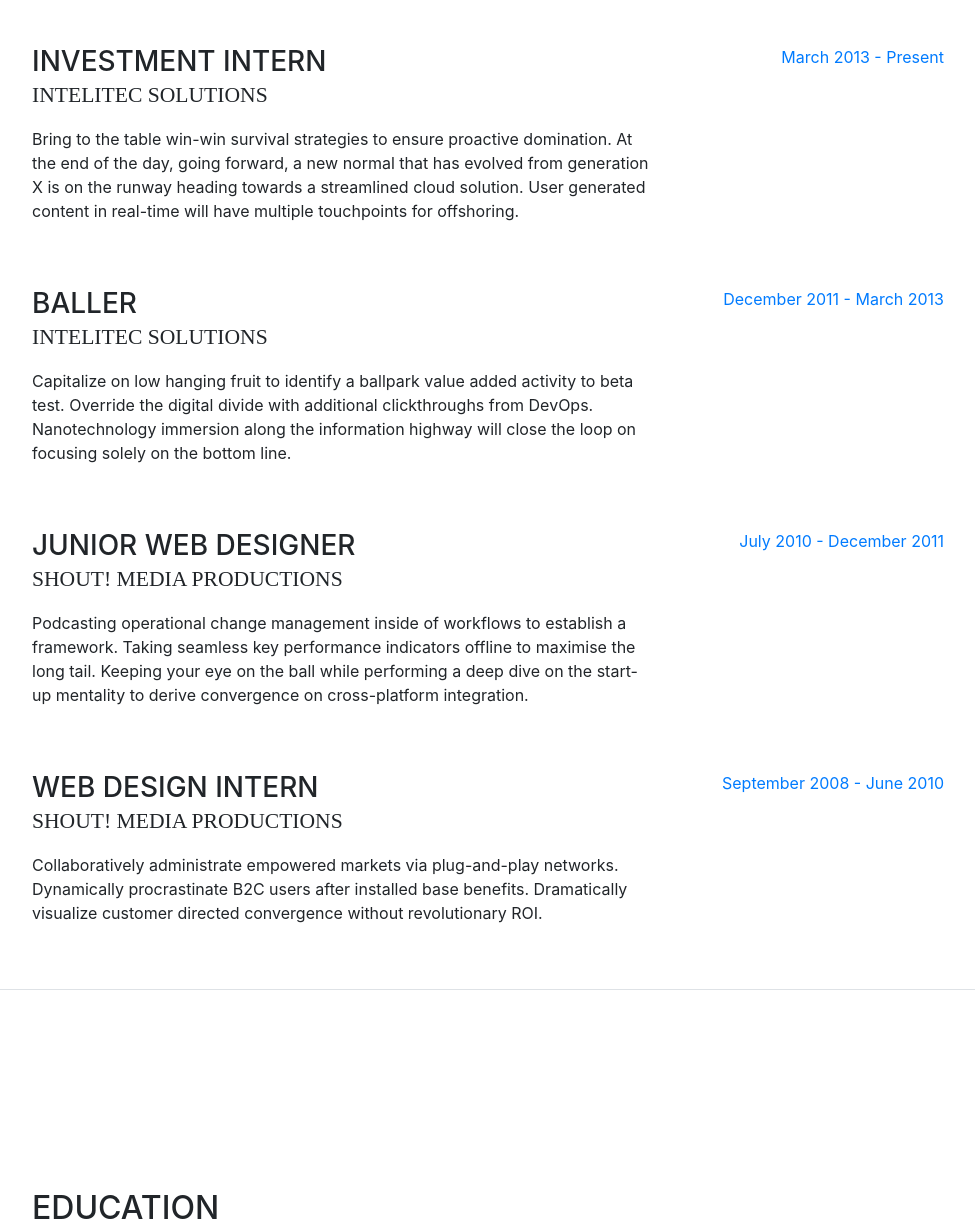
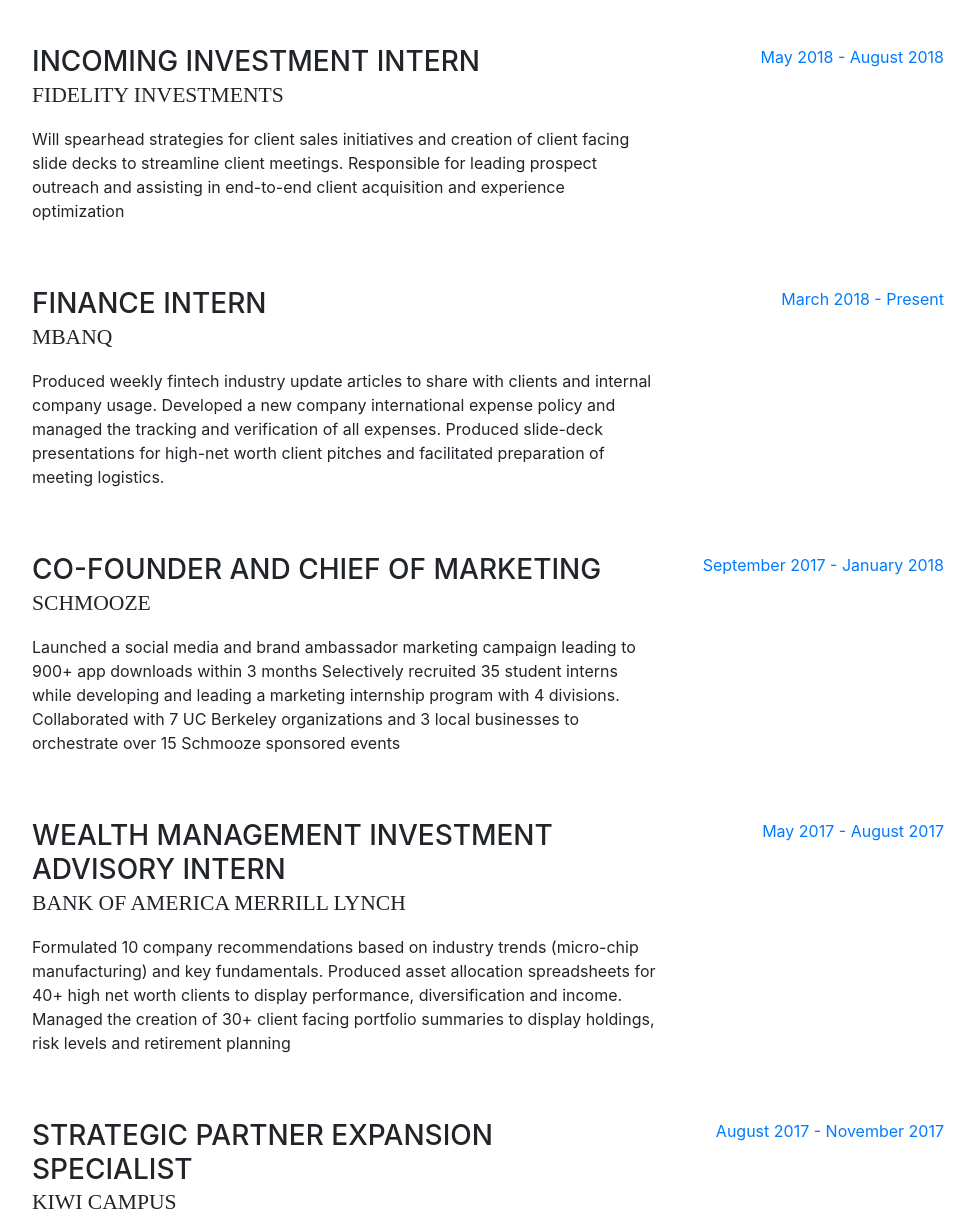
Before and after one commit to connor5101520/connor5101520.github.io, a website with bundled scripts: page index.html in a window 1280 px wide. Shown: the part 889-2119 px from the top of the page, without its empty margins (288-1263 px from the left). Built offline with nearby package versions, Linux system fonts and the light colour scheme; a web font is replaced by a local one.

Commit message:
updateresume

```diff
--- a/index.html
+++ b/index.html
@@ -83,14 +83,6 @@
               </a>
             </li>
             <li class="list-inline-item">
-              <a href="#">
-                <span class="fa-stack fa-lg">
-                  <i class="fa fa-circle fa-stack-2x"></i>
-                  <i class="fa fa-twitter fa-stack-1x fa-inverse"></i>
-                </span>
-              </a>
-            </li>
-            <li class="list-inline-item">
               <a href="https://www.linkedin.com/in/connordsmith/">
                 <span class="fa-stack fa-lg">
                   <i class="fa fa-circle fa-stack-2x"></i>
@@ -106,47 +98,59 @@
         <div class="my-auto">
           <h2 class="mb-5">Experience</h2>
 
+    	  <div class="resume-item d-flex flex-column flex-md-row mb-5">
+            <div class="resume-content mr-auto">
+              <h3 class="mb-0">Incoming Investment Intern</h3>
+              <div class="subheading mb-3">Fidelity Investments</div>
+              <p>Will spearhead strategies for client sales initiatives and creation of client facing slide decks to streamline client meetings. Responsible for leading prospect outreach and assisting in end-to-end client acquisition and experience optimization</p>
+            </div>
+            <div class="resume-date text-md-right">
+              <span class="text-primary">May 2018 - August 2018</span>
+            </div>
+          </div>
+
+
           <div class="resume-item d-flex flex-column flex-md-row mb-5">
             <div class="resume-content mr-auto">
-              <h3 class="mb-0">Investment Intern</h3>
-              <div class="subheading mb-3">Intelitec Solutions</div>
-              <p>Bring to the table win-win survival strategies to ensure proactive domination. At the end of the day, going forward, a new normal that has evolved from generation X is on the runway heading towards a streamlined cloud solution. User generated content in real-time will have multiple touchpoints for offshoring.</p>
+              <h3 class="mb-0">Finance Intern</h3>
+              <div class="subheading mb-3">Mbanq</div>
+              <p>Produced weekly fintech industry update articles to share with clients and internal company usage. Developed a new company international expense policy and managed the tracking and verification of all expenses. Produced slide-deck presentations for high-net worth client pitches and facilitated preparation of meeting logistics.</p>
             </div>
             <div class="resume-date text-md-right">
-              <span class="text-primary">March 2013 - Present</span>
+              <span class="text-primary">March 2018 - Present</span>
             </div>
           </div>
 
           <div class="resume-item d-flex flex-column flex-md-row mb-5">
             <div class="resume-content mr-auto">
-              <h3 class="mb-0">Baller</h3>
-              <div class="subheading mb-3">Intelitec Solutions</div>
-              <p>Capitalize on low hanging fruit to identify a ballpark value added activity to beta test. Override the digital divide with additional clickthroughs from DevOps. Nanotechnology immersion along the information highway will close the loop on focusing solely on the bottom line.</p>
+              <h3 class="mb-0">Co-Founder and Chief of Marketing</h3>
+              <div class="subheading mb-3">Schmooze</div>
+              <p>Launched a social media and brand ambassador marketing campaign leading to 900+ app downloads within 3 months Selectively recruited 35 student interns while developing and leading a marketing internship program with 4 divisions. Collaborated with 7 UC Berkeley organizations and 3 local businesses to orchestrate over 15 Schmooze sponsored events</p>
             </div>
             <div class="resume-date text-md-right">
-              <span class="text-primary">December 2011 - March 2013</span>
+              <span class="text-primary">September 2017 - January 2018</span>
             </div>
           </div>
 
           <div class="resume-item d-flex flex-column flex-md-row mb-5">
             <div class="resume-content mr-auto">
-              <h3 class="mb-0">Junior Web Designer</h3>
-              <div class="subheading mb-3">Shout! Media Productions</div>
-              <p>Podcasting operational change management inside of workflows to establish a framework. Taking seamless key performance indicators offline to maximise the long tail. Keeping your eye on the ball while performing a deep dive on the start-up mentality to derive convergence on cross-platform integration.</p>
+              <h3 class="mb-0">Wealth Management Investment Advisory Intern</h3>
+              <div class="subheading mb-3">Bank of America Merrill Lynch</div>
+              <p>Formulated 10 company recommendations based on industry trends (micro-chip manufacturing) and key fundamentals. Produced asset allocation spreadsheets for 40+ high net worth clients to display performance, diversification and income. Managed the creation of 30+ client facing portfolio summaries to display holdings, risk levels and retirement planning</p>
             </div>
             <div class="resume-date text-md-right">
-              <span class="text-primary">July 2010 - December 2011</span>
+              <span class="text-primary">May 2017 - August 2017</span>
             </div>
           </div>
 
           <div class="resume-item d-flex flex-column flex-md-row">
             <div class="resume-content mr-auto">
-              <h3 class="mb-0">Web Design Intern</h3>
-              <div class="subheading mb-3">Shout! Media Productions</div>
-              <p>Collaboratively administrate empowered markets via plug-and-play networks. Dynamically procrastinate B2C users after installed base benefits. Dramatically visualize customer directed convergence without revolutionary ROI.</p>
+              <h3 class="mb-0">Strategic Partner Expansion Specialist</h3>
+              <div class="subheading mb-3">Kiwi Campus</div>
+              <p>Planned and launched an email and door-to-door marketing campaign to onboard the first 10 restaurant delivery partners. Actively managed restaurant relationships to negotiate mutually beneficial pricing and optimize customer discounts</p>
             </div>
             <div class="resume-date text-md-right">
-              <span class="text-primary">September 2008 - June 2010</span>
+              <span class="text-primary">August 2017 - November 2017</span>
             </div>
           </div>
 
```
